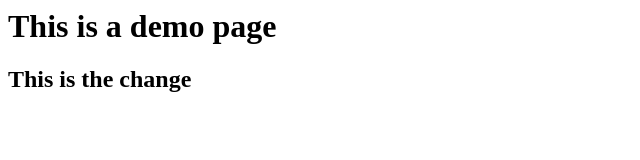
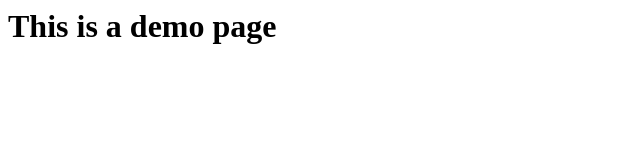
Before and after one commit to PaarasVerma/github_training, a plain HTML site: page index.html in a window 1280 px wide. Shown: the whole page, without its empty margins (0-640 px from the left). Drawn offline with Linux system fonts and the light colour scheme.

Commit message:
Revert "second commit"
This reverts commit 2c1237eafec8da0a062665d7a98ec827c549144c.

```diff
--- a/index.html
+++ b/index.html
@@ -2,6 +2,5 @@
 	<head><title>My git training</title></head>
 <body>
 	<h1>This is a demo page</h1>
-	<h2>This is the change</h2>
 </body>
 </html>
```
